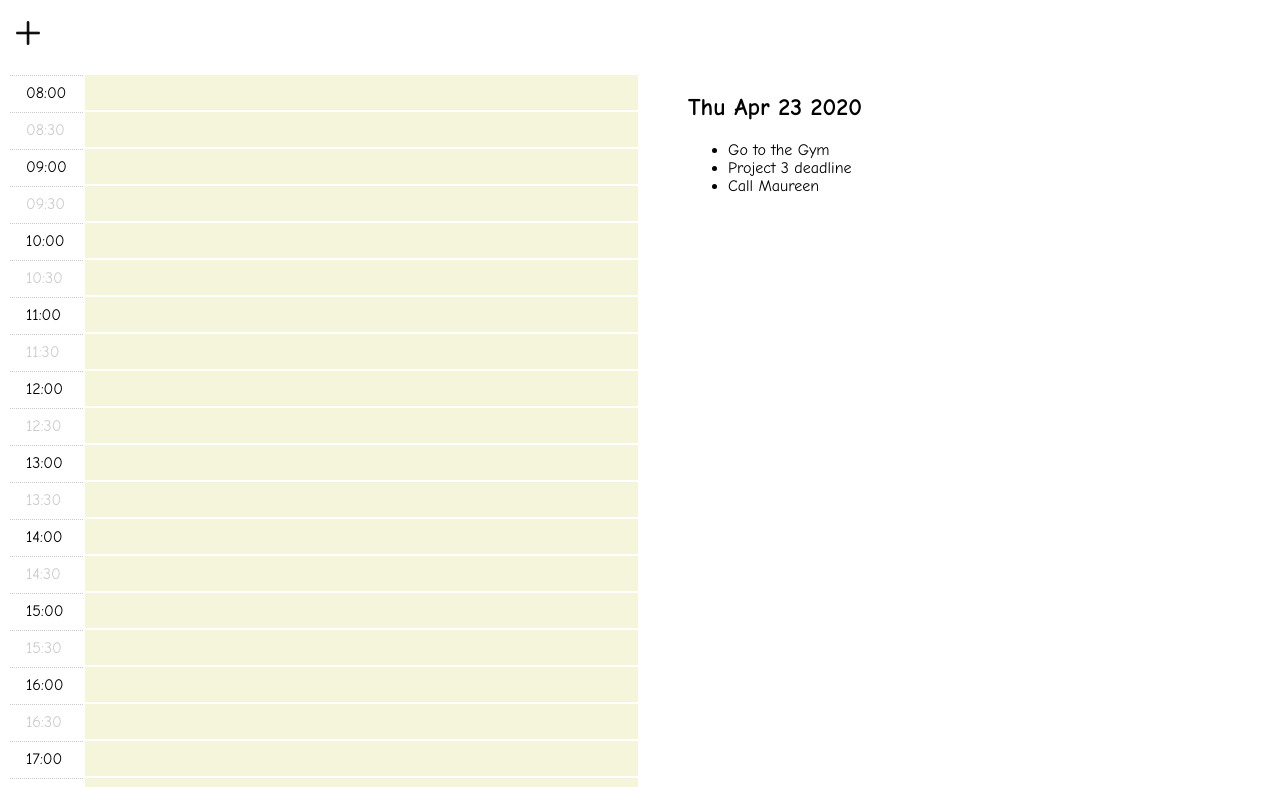
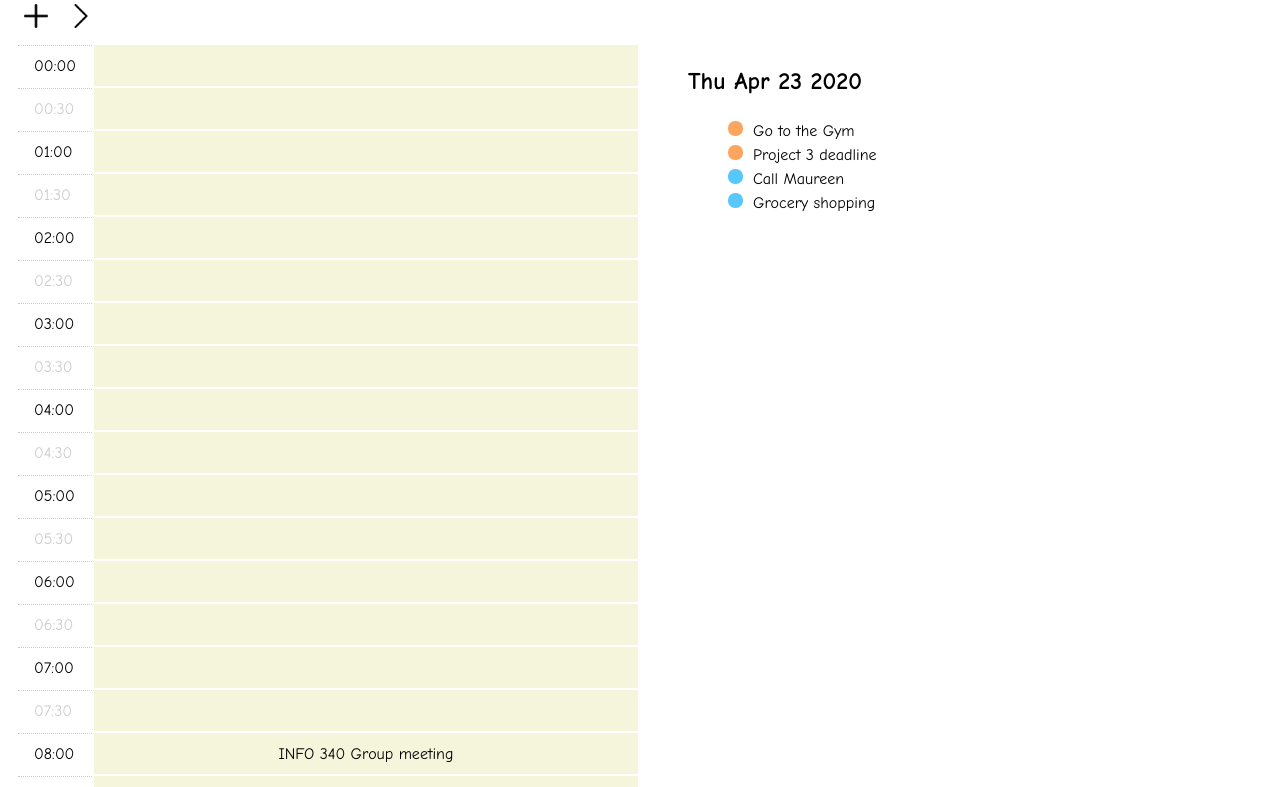
Before and after one commit to Yizhen-Jin/Project-1-Calendar, a plain HTML site: page index.html in a window 1280 px wide. Shown: the part 80-867 px from the top of the page. Drawn offline with Linux system fonts and the light colour scheme.

Commit message:
index update

```diff
--- a/css/style.css
+++ b/css/style.css
@@ -1,5 +1,9 @@
 body {
     font-family: "Comic Sans MS", cursive, sans-serif;
+    flex-direction: column;
+    display: flex;
+    padding: .5rem;
+    line-height: 1.5;
 }
 
 main {
@@ -37,6 +41,55 @@ main {
     padding: 0.5em;
 }
 
+main {
+    font-family: "Comic Sans MS", cursive, sans-serif;
+}
+
+
+.main-content {
+    display: grid;
+    grid-template-columns: 50% 50%;
+    grid-column-gap: 3rem;
+}
+
+.logo {
+    width: 25px;
+    margin-right: 0.5em;
+
+}
+
+.navbar {
+    display: flex;
+    justify-content: space-between;
+    align-items: center;
+    margin-left: 0.5em;
+}
+
+.nav-link {
+    color: black;
+    padding: 1em;
+    text-decoration: none;
+}
+
+.SiteName {
+    font-size: 150%;
+    align-items: center;
+    padding: 0.5em;
+}
+
+.inputgroup .interact{
+    display: inline-block;
+    align-items: center;
+    justify-content: space-between;
+}
+
+.active .dot {
+    height: 25px;
+    width: 25px;
+    border-radius: 50%;
+    background-color: red;
+
+}
 footer {
     padding-top: 1.5rem;
     font-size: 80%;
@@ -134,6 +187,9 @@ table tr td {
     width: 100%;
 }
 
+footer {
+    text-align: center;
+}
 .column {
     float: left;
     padding-bottom: 20px;
@@ -160,3 +216,23 @@ table tr td {
     display: table;
     clear: both;
 }
+
+.list-content .tasks .important .item::before {
+    content: '';
+    display: inline-block;
+    width: 15px;
+    height: 15px;
+    border-radius: 7px;
+    margin-right: 10px;
+    background-color: rgba(252, 162, 89, 0.966);
+}
+
+.list-content .tasks .unimportant-nonurgent .item::before {
+    content: '';
+    display: inline-block;
+    width: 15px;
+    height: 15px;
+    border-radius: 7px;
+    margin-right: 10px;
+    background-color: rgba(80, 198, 253, 0.966);
+}
--- a/index.html
+++ b/index.html
@@ -25,8 +25,9 @@
 
     <main>
         <section class="inputgroup">
-            <div id="wrapper">
-                <p><a class="button" href="#popup1"> <img src="img/more.png" alt="Add task"></a></p>
+            <div class="container">
+            <div class="interact">
+               <a class="button" href="#popup1"> <img src="img/more.png" alt="Add task"></a>
             </div>
 
             <div id="popup1" class="overlay">
@@ -51,23 +52,26 @@
                                 <label for="deadline">Select a time to finish</label>
                                 <input type="time" id="deadline" name="deadline">
                             </div>
+                            <div>
+                                <label for="priority">Priority level:</label>
+                                <select name="priority" id="priority">
+                                    <option value="N/A">-----</option>
+                                    <option value="importantUrgent">Important and Urgent</option>
+                                    <option value="Important">Important</option>
+                                    <option value="unimportantUrgent">Urgent but not important</option>
+                                    <option value="unimportant-nonurgent">Not Urgent and Not importnat</option>
+                                </select>
+                            </div>
                             <input type="submit" value="Submit" onclick="getData()">
                         </form>
-                        <script>
-                            function getData() {
-                                var timeOutput = document.getElementById('deadline').value;
-                                document.getElementById('demotime').innerHTML = timeOutput;
-
-                                var tnOutput = document.getElementById('taskname').value;
-                                document.getElementById('demo' + timeOutput).innerHTML = tnOutput;
-                            }
-                        </script>
-
-                        <p id='demotime'></p>
-                        <p id='demo08:00'></p>
                     </div>
                 </div>
             </div>
+
+            <div class="interact">
+                <a class="button"> <img src="img/next.png" alt="Next day"></a>
+            </div>
+        </div>
         </section>
         <section class="main-content">
             <section class="outputgroup">
@@ -75,8 +79,72 @@
                 <table>
                     <body>
                         <tr>
+                            <th>00:00</th>
+                            <td id="demo21:00"></td>
+                        </tr>
+                        <tr>
+                            <th>00:30</th>
+                            <td id="demo21:00"></td>
+                        </tr>
+                        <tr>
+                            <th>01:00</th>
+                            <td id="demo21:00"></td>
+                        </tr>
+                        <tr>
+                            <th>01:30</th>
+                            <td id="demo21:00"></td>
+                        </tr>
+                        <tr>
+                            <th>02:00</th>
+                            <td id="demo21:00"></td>
+                        </tr>
+                        <tr>
+                            <th>02:30</th>
+                            <td id="demo21:00"></td>
+                        </tr>
+                        <tr>
+                            <th>03:00</th>
+                            <td id="demo21:00"></td>
+                        </tr>
+                        <tr>
+                            <th>03:30</th>
+                            <td id="demo21:00"></td>
+                        </tr>
+                        <tr>
+                            <th>04:00</th>
+                            <td id="demo21:00"></td>
+                        </tr>
+                        <tr>
+                            <th>04:30</th>
+                            <td id="demo21:00"></td>
+                        </tr>
+                        <tr>
+                            <th>05:00</th>
+                            <td id="demo21:00"></td>
+                        </tr>
+                        <tr>
+                            <th>05:30</th>
+                            <td id="demo21:00"></td>
+                        </tr>
+                        <tr>
+                            <th>06:00</th>
+                            <td id='demo08:00'></td>
+                        </tr>
+                        <tr>
+                            <th>06:30</th>
+                            <td id='demo08:00'></td>
+                        </tr>
+                        <tr>
+                            <th>07:00</th>
+                            <td id='demo08:00'></td>
+                        </tr>
+                        <tr>
+                            <th>07:30</th>
+                            <td id='demo08:00'></td>
+                        </tr>
+                        <tr>
                             <th>08:00</th>
-                            <td id='demo08:00'></td>
+                            <td id='demo08:00'>INFO 340 Group meeting</td>
                         </tr>
                         <tr>
                             <th>08:30</th>
@@ -136,7 +204,7 @@
                         </tr>
                         <tr>
                             <th>15:30</th>
-                            <td id="demo15:30"></td>
+                            <td id="demo15:30">Doctor appointment</td>
                         </tr>
                         <tr>
                             <th>16:00</th>
@@ -182,22 +250,45 @@
                             <th>21:00</th>
                             <td id="demo21:00"></td>
                         </tr>
+                        <tr>
+                            <th>21:30</th>
+                            <td id="demo21:00"></td>
+                        </tr>
+                        <tr>
+                            <th>22:00</th>
+                            <td id="demo21:00"></td>
+                        </tr>
+                        <tr>
+                            <th>22:30</th>
+                            <td id="demo21:00"></td>
+                        </tr>
+                        <tr>
+                            <th>23:00</th>
+                            <td id="demo21:00"></td>
+                        </tr>
+                        <tr>
+                            <th>23:30</th>
+                            <td id="demo21:00"></td>
+                        </tr>
                     </body>
                 </table>
             </section>
             <section class="todo-show">
-                <div class="To-do List">
+                <div class="Todo-List">
                     <div class="list-head">
-                        <h2><script> document.write(new Date().toDateString()); </script></h2>
+                        <h2><script> document.write(new Date().toDateString());</script></h2>
                     </div>
                     <div class="list-content">
-                        <div class="active">
-                            <ul class="tasks" >
-                                <li>Go to the Gym</li>
-                                <li>Project 3 deadline</li>
-                                <li>Call Maureen</li>
+                            <ul class="tasks" style="list-style-type: none;">
+                                <div class="important">
+                                    <li class="item">Go to the Gym</li>
+                                    <li class="item">Project 3 deadline</li>
+                                </div>
+                                <div class="unimportant-nonurgent">
+                                    <li class="item">Call Maureen</li>
+                                    <li class="item">Grocery shopping</li>
+                                </div>
                             </ul>
-                    </div>
                     </div>
                 </div>
             </section>
```
Also changed, not shown: about.html (+1 -0 lines), img/next.png (added), 2 other files.
